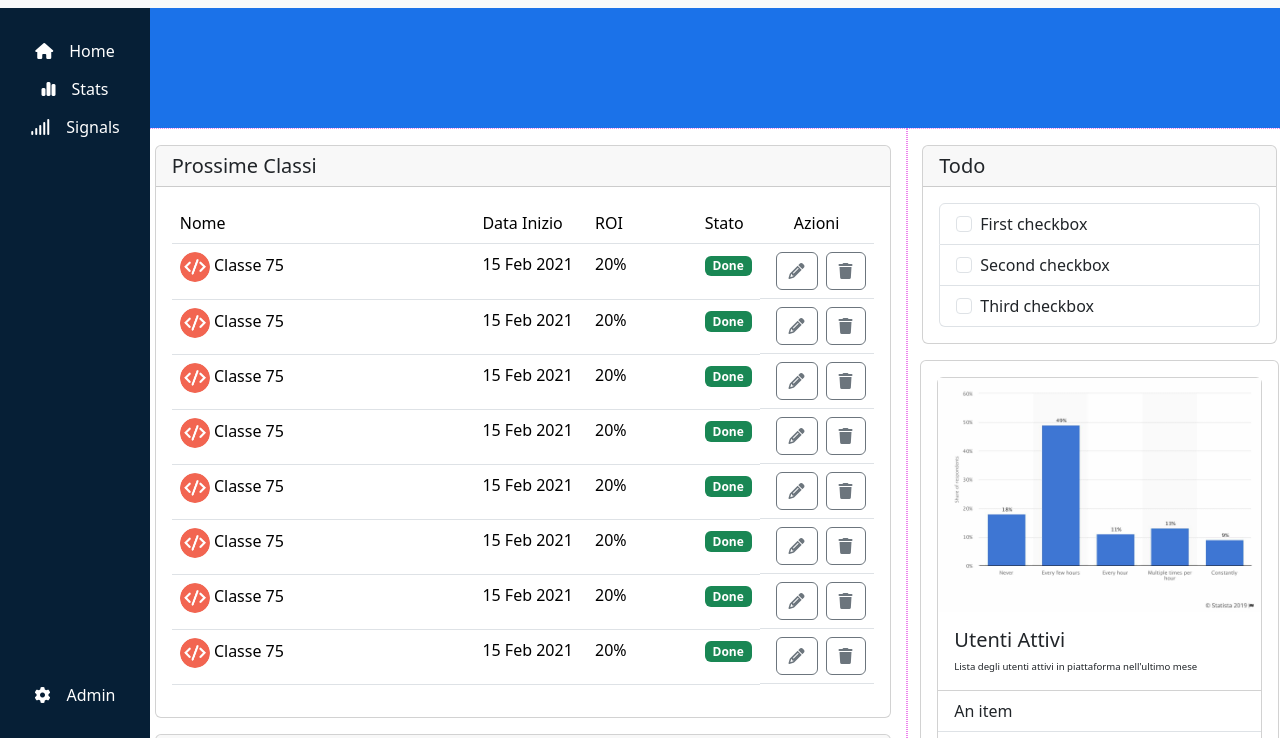
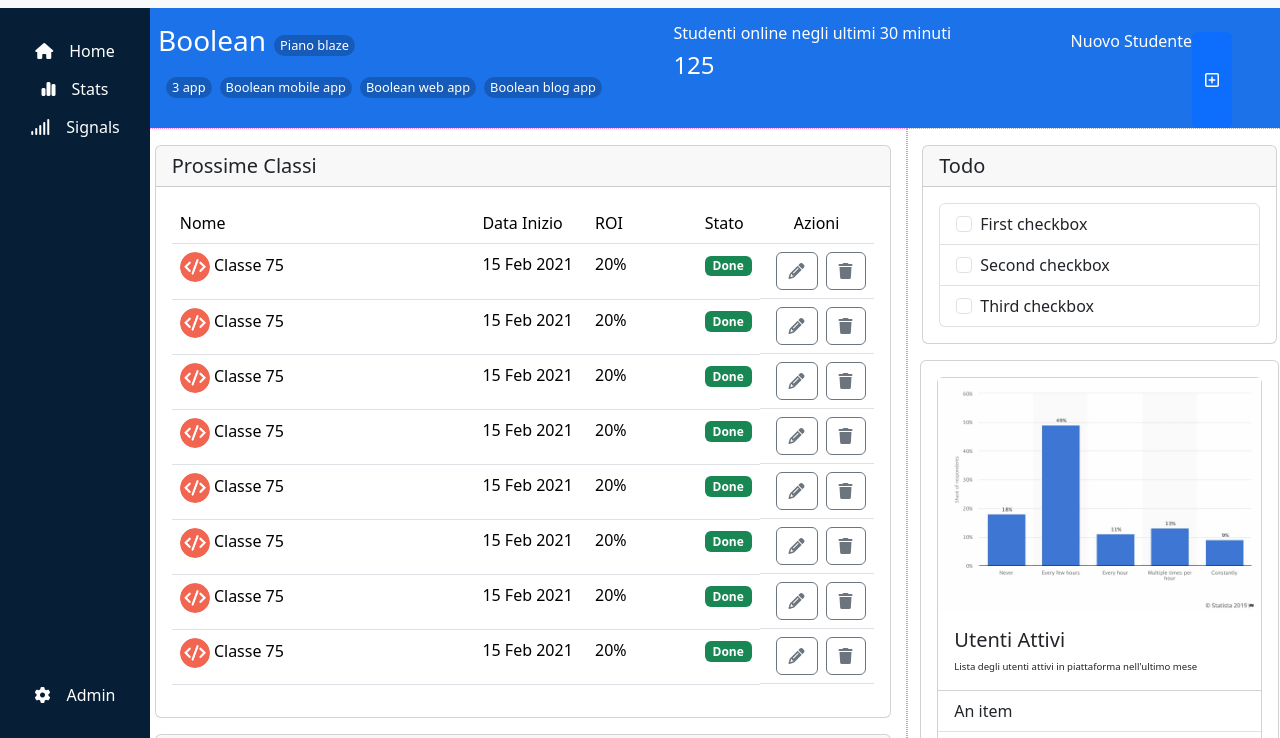
Before and after one commit to MarcoRomanohub/html-css-bootstrap-dashboard, a plain HTML site: page index.html in a window 1280 px wide. Shown: the part 62-800 px from the top of the page. Drawn offline with nearby package versions, Linux system fonts and the light colour scheme.

Commit message:
[add] offcanvas btn

```diff
--- a/css/style.css
+++ b/css/style.css
@@ -25,7 +25,6 @@ header{
 .topbar{
   height: 50px;
   background-color: white;
-
 }
 
 .logo{
@@ -59,6 +58,13 @@ nav{
 .banner{
   height: 120px;
   background-color: #1B72E9;
+}
+
+.left-banner .mr_btn{
+  font-size: .8rem;
+  background-color: #165BBA;
+  padding:0 5px ;
+  border-radius: 1.3rem;
 }
 
 thead tr td{
@@ -105,6 +111,10 @@ td .btn i{
       display: none;
     }
 
+    .banner{
+      height: 136px;
+    }
+
     .mr_container{
       width: calc(100vw - 70px);
     }
@@ -116,4 +126,9 @@ td .btn i{
     tr td:nth-child(3){
       display: none;
     }
+
+    .banner{
+      height: 263px;
+    }
+
   }
--- a/index.html
+++ b/index.html
@@ -47,7 +47,41 @@
 <!-- FINE SIDE BAR FINE SIDE BAR -->
 
     <div class="mr_container overflow-scroll overflow-x-hidden">
-      <div class="banner"></div>
+      <div class="banner d-flex justify-content-between">
+        <div class="left-banner text-white pt-3 ps-2 ">
+          <div class="top-left-banner d-flex">
+            <h3>Boolean</h3>
+            <span class="pt-2 ps-2"><button type="button" class="btn mr_btn text-white">Piano blaze</button></span>
+          </div>
+          <div class="app d-flex ">
+            <span class="pt-2 ps-2"><button type="button" class="btn mr_btn text-white">3 app</button></span>
+            <span class="pt-2 ps-2"><button type="button" class="btn mr_btn text-white">Boolean mobile app</button></span>
+            <span class="pt-2 ps-2"><button type="button" class="btn mr_btn text-white">Boolean web app</button></span>
+            <span class="pt-2 ps-2"><button type="button" class="btn mr_btn text-white">Boolean blog app</button></span>
+          </div>
+        </div>
+
+        <div class="centre-banner text-white me-5 pt-3 ">
+          <h6>Studenti online negli ultimi 30 minuti</h6>
+          <h4>125</h4>
+        </div>
+
+        <div class="right-banner d-flex text-white me-5 pt-4">
+          <h6>Nuovo Studente</h6>
+          <button class="btn btn-primary" type="button" data-bs-toggle="offcanvas" data-bs-target="#offcanvasRight" aria-controls="offcanvasRight"><i class="fa-regular fa-square-plus"></i></button>
+
+          <div class="offcanvas offcanvas-end" tabindex="-1" id="offcanvasRight" aria-labelledby="offcanvasRightLabel">
+            <div class="offcanvas-header">
+              <h5 class="offcanvas-title" id="offcanvasRightLabel">Offcanvas right</h5>
+              <button type="button" class="btn-close" data-bs-dismiss="offcanvas" aria-label="Close"></button>
+            </div>
+            <div class="offcanvas-body">
+              ...
+            </div>
+          </div>
+
+        </div>
+      </div>
       <div class="row">
         <div class="col-12 col-xl-8 dbg">
           <div class="card mx-auto my-3 w_99 ">
```
